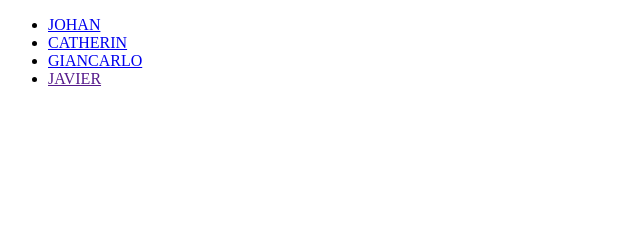
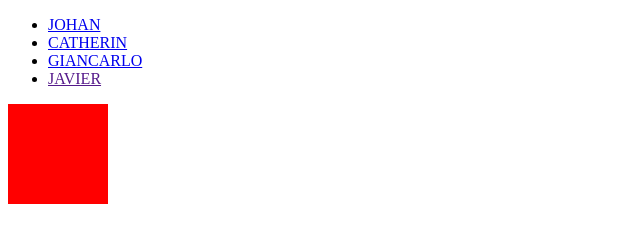
Before and after one commit to gianca243/Prueba_git, a plain HTML site: page giancarlo.html in a window 1280 px wide. Shown: the whole page, without its empty margins (0-640 px from the left). Drawn offline with Linux system fonts and the light colour scheme.

Commit message:
correcion rutas

```diff
--- a/giancarlo.html
+++ b/giancarlo.html
@@ -4,7 +4,8 @@
     <meta charset="UTF-8">
     <meta name="viewport" content="width=device-width, initial-scale=1.0">
     <title>Document</title>
-    <link rel="stylesheet" href="./estilos/Styles.css">
+    <link rel="stylesheet" href="./estilos/index.css">
+    <link rel="stylesheet" href="./estilos/style.css">
 </head>
 <body>
     <div class="header">
```
